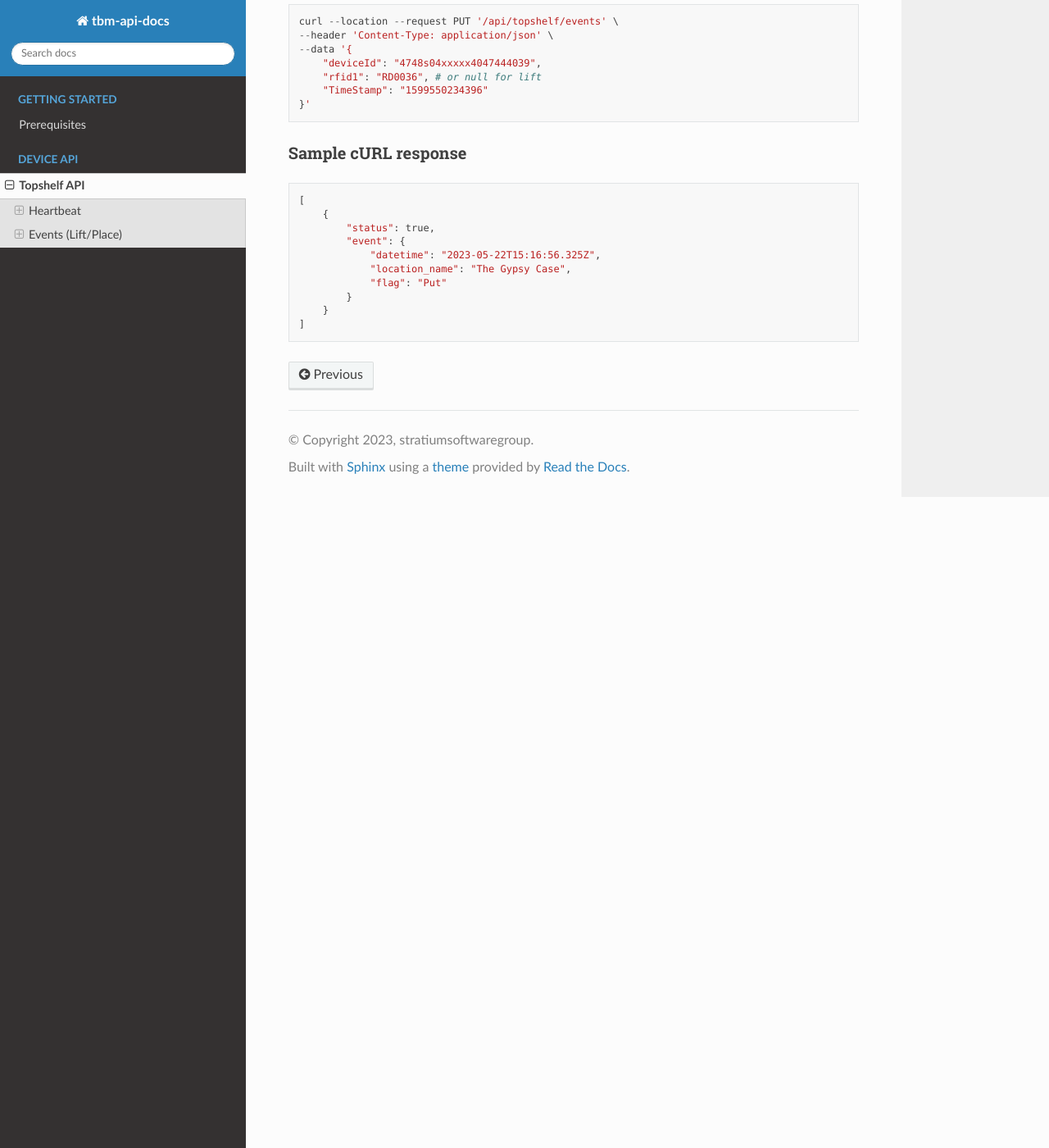
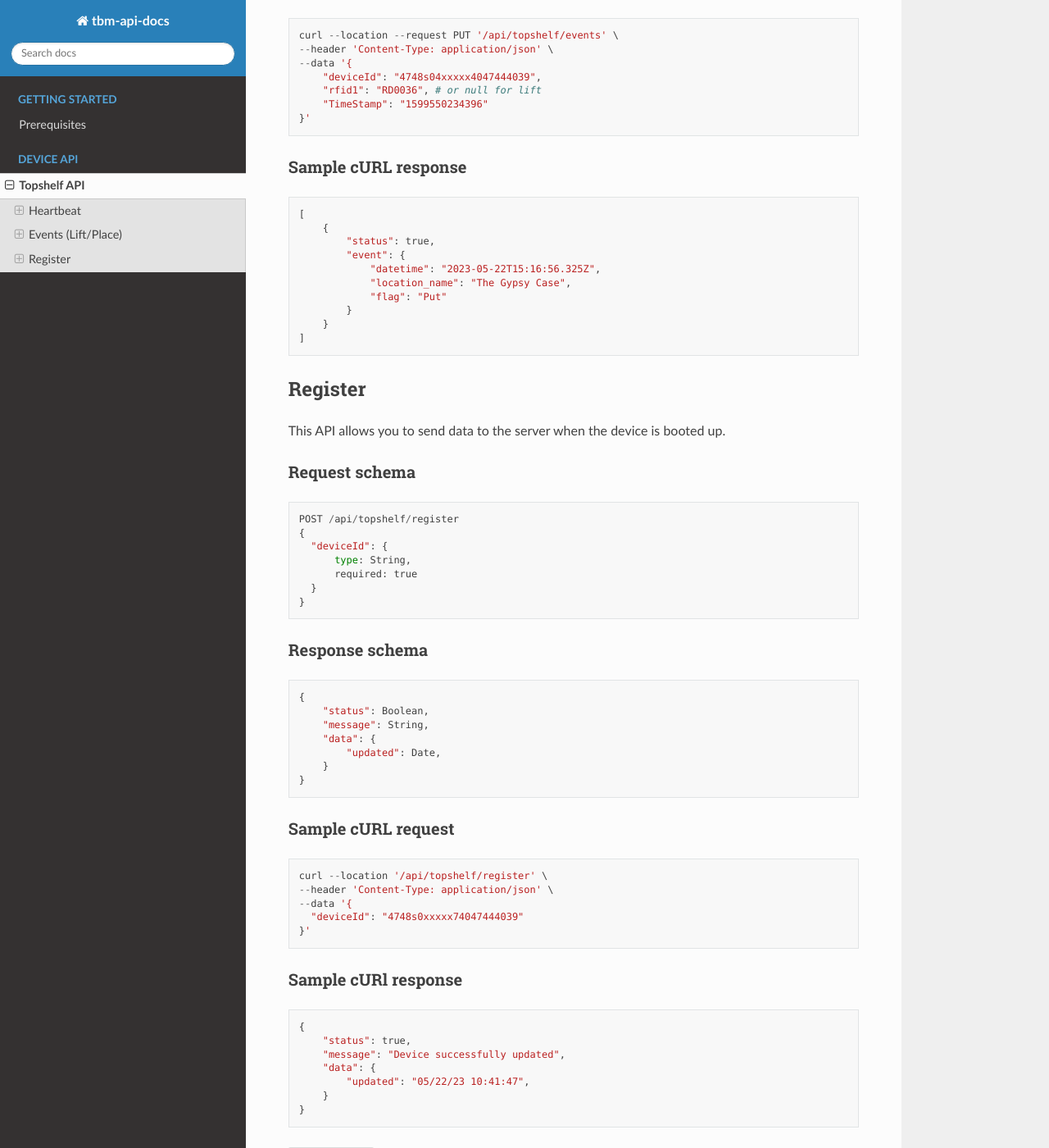
Before and after one commit to gozonjoedaimar/tbm-api-docs, a Sphinx documentation site: the page built from docs/api/device/topshelf.rst, in a window 1280 px wide and 1400 px high, scrolled down 2085 px. Shown: the whole window at 82% size. Built offline with Sphinx 7.4.7 and the Read the Docs theme 2.0.0, drawn with Linux system fonts in a browser that asks for light colours; pages that are not in the unit, such as notebooks, are missing from menus; some of the changed text lies outside the part shown.

Commit message:
Add topshelf register api

```diff
--- a/docs/api/device/topshelf.rst
+++ b/docs/api/device/topshelf.rst
@@ -18,7 +18,7 @@ Request schema
 
 .. code-block::
 
-    POST: /api/device/heartbeat
+    PUT: /api/device/heartbeat
     {
         "deviceId": {
             type: String,
@@ -85,6 +85,7 @@ Request schema
 
 .. code-block::
 
+    PUT /api/topshelf/events
     {
         "deviceId": {
             type: String, # Encoded string
@@ -143,3 +144,62 @@ Sample cURL response
             }
         }
     ]
+
+
+Register
+--------
+
+This API allows you to send data to the server when the device is booted up.
+
+Request schema
+^^^^^^^^^^^^^^
+
+.. code-block::
+
+    POST /api/topshelf/register
+    {
+      "deviceId": {
+          type: String,
+          required: true
+      }
+    }
+
+
+Response schema
+^^^^^^^^^^^^^^^
+
+.. code-block::
+
+    {
+        "status": Boolean,
+        "message": String,
+        "data": {
+            "updated": Date,
+        }
+    }
+
+
+Sample cURL request
+^^^^^^^^^^^^^^^^^^^
+
+.. code-block::
+
+    curl --location '/api/topshelf/register' \
+    --header 'Content-Type: application/json' \
+    --data '{
+      "deviceId": "4748s0xxxxx74047444039"
+    }'
+
+
+Sample cURl response
+^^^^^^^^^^^^^^^^^^^^
+
+.. code-block::
+
+    {
+        "status": true,
+        "message": "Device successfully updated",
+        "data": {
+            "updated": "05/22/23 10:41:47",
+        }
+    }
```
